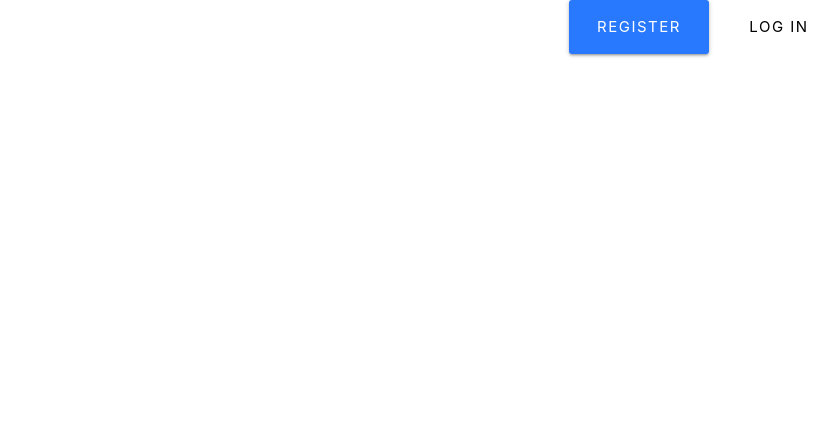
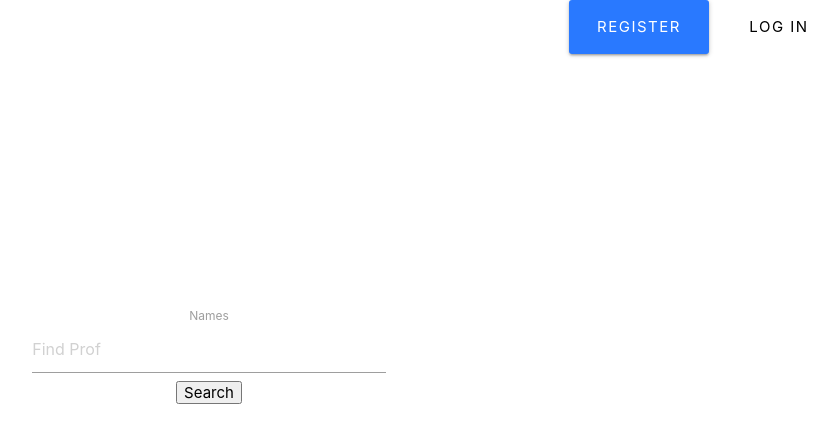
Before and after one commit to gurkirat007/devathon_21_frontend, a React (Create React App) app: page / in a window 1280 px wide. Shown: the top 442 px of the page, without its empty margins (431-1268 px from the left). Built offline with nearby package versions, Linux system fonts and the light colour scheme.

Commit message:
added search bar

```diff
--- a/package.json
+++ b/package.json
@@ -12,7 +12,8 @@
     "react-router-dom": "^4.3.1",
     "react-scripts": "2.1.1",
     "redux": "^4.1.1",
-    "redux-thunk": "^2.3.0"
+    "redux-thunk": "^2.3.0",
+    "semantic-ui-react": "^2.0.3"
   },
   "scripts": {
     "start": "react-scripts start",
--- a/src/components/layout/Landing.js
+++ b/src/components/layout/Landing.js
@@ -1,11 +1,13 @@
 import React, { Component } from "react";
-import { Link } from "react-router-dom";
+import SearchBar from "./search";
+
 class Landing extends Component {
   render() {
     return (
       <div style={{ height: "75vh" }} className="container valign-wrapper">
         <div className="row">
           <div className="col s12 center-align">
+            <SearchBar />
           </div>
         </div>
       </div>
--- /dev/null
+++ b/src/components/layout/search.js
@@ -0,0 +1,12 @@
+import React from "react";
+const SearchBar = () => (
+  <form action="/" method="get">
+    <label htmlFor="header-search">
+      <span className="visually-hidden">Names</span>
+    </label>
+    <input type="text" id="header-search" placeholder="Find Prof" name="s" />
+    <button type="submit">Search</button>
+  </form>
+);
+
+export default SearchBar;
```
Also changed, not shown: 1 other file (tests, documents, lock files or other folders).
